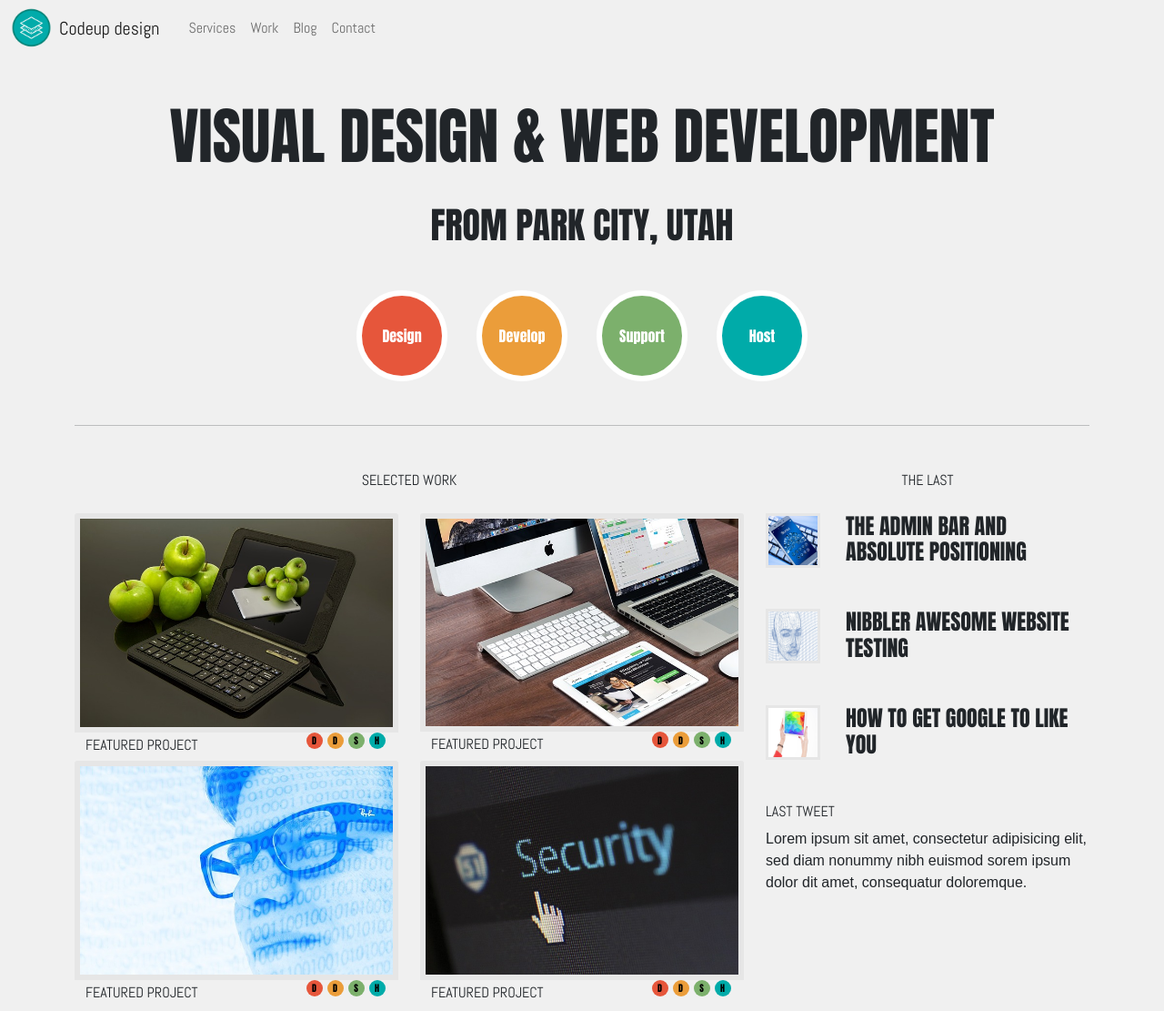
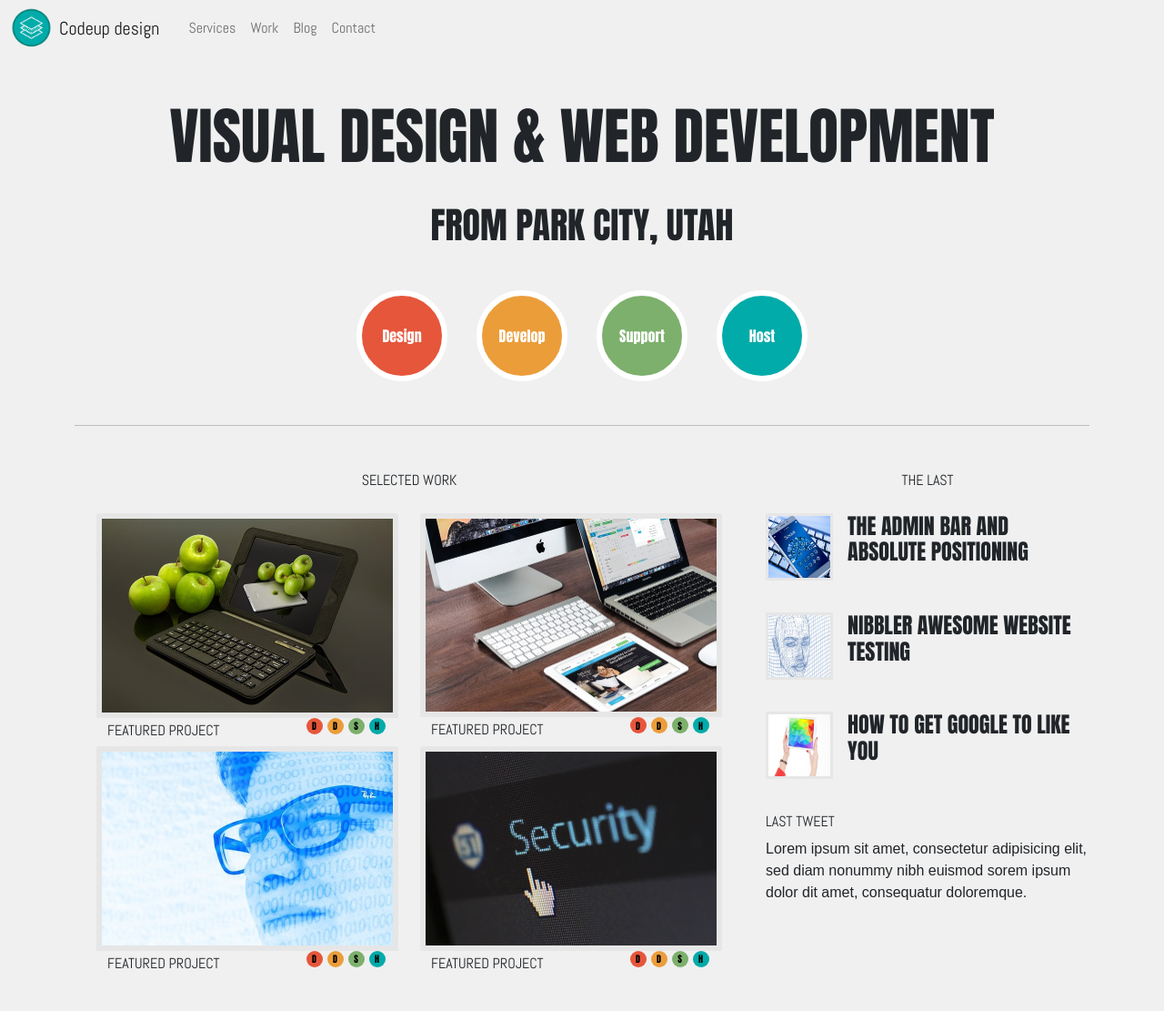
Before and after one commit to Mendez-Ferguson-codeup-design/codeup-design-project, a plain HTML site: page index.html in a window 1280 px wide. Shown: the whole page at 91% size. Drawn offline with nearby package versions, Linux system fonts and the light colour scheme.

Commit message:
Fixed some padding and spacing issues

```diff
--- a/css/style.css
+++ b/css/style.css
@@ -81,8 +81,8 @@ h5 {
 }
 
 .side-image img {
-    height: 60px;
-    width: 60px;
+    height: 74px;
+    width: 74px;
     border: 3px var(--border-color) solid;
 }
 
@@ -103,7 +103,7 @@ h4 {
 
 @media (min-width: 992px) {
     h4 {
-        font-size: 1.69rem;
+        font-size: 1.9rem;
     }
     h1.display-1 {
         font-size: 4.25rem;
@@ -118,7 +118,7 @@ h4 {
         font-size: 1.5rem;
     }
     .side-image {
-        margin-bottom: 2.5em;
+        margin-bottom: 2.2em;
     }
 }
 
--- a/index.html
+++ b/index.html
@@ -70,8 +70,8 @@
         <div class="row justify-content-center mt-5">
             <div class="col-md-8">
                 <p class="text-center mb-4 title">SELECTED WORK</p>
-                <div class="d-none d-md-block d-lg-none" style="height: 3.6em;"></div>
-                <div class="row">
+                <div class="d-none d-lg-block d-xl-none d-xxl-none" style="height: 4.5em;"></div>
+                <div class="row px-4">
                     <div class="col-md-6">
                         <div class="card-img ">
                             <img src="img/apple-ipad.jpg" class="card-img-top mx-auto" alt="ipad">
@@ -170,21 +170,19 @@
                         <div class="side-image">
                             <img class="float-start me-3" src="img/mobile-phone.jpg" alt="Cell phone">
                             <div class="row">
-                                <div class="col ">
-                                    <h4 class="">THE ADMIN BAR AND ABSOLUTE POSITIONING</h4>
-                                </div>
+                                <h4 class="p-0">THE ADMIN BAR AND ABSOLUTE POSITIONING</h4>
                             </div>
                         </div>
                         <div class="side-image">
                             <img class="float-start me-3" src="img/head.jpg" alt="Digital head photo">
                             <div class="row">
-                                <h4 class="">NIBBLER AWESOME WEBSITE TESTING</h4>
+                                <h4 class="p-0">NIBBLER AWESOME WEBSITE TESTING</h4>
                             </div>
                         </div>
                         <div class="side-image">
                             <img class="float-start me-3" src="img/ipad.jpg" alt="ipad photo">
                             <div class="row">
-                                <h4 class="">HOW TO GET GOOGLE TO LIKE YOU</h4>
+                                <h4 class="p-0">HOW TO GET GOOGLE TO LIKE YOU</h4>
                             </div>
                         </div>
                     </div>
```
